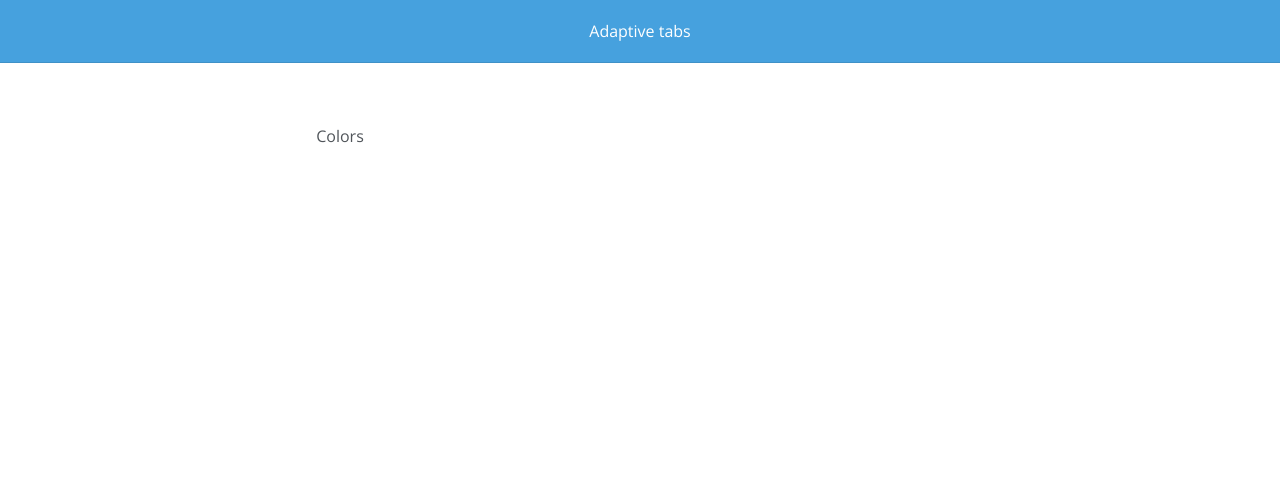
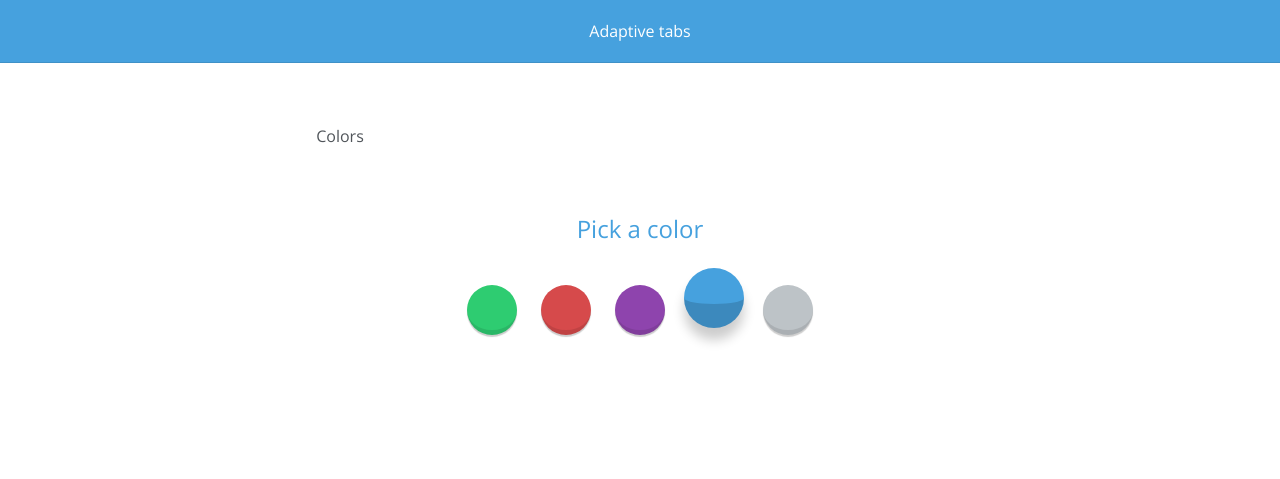
Before and after one commit to cupOJoseph/adaptive-html-tabs, a plain HTML site: page index.html in a window 1280 px wide. Drawn offline with nearby package versions, Linux system fonts and the light colour scheme.

Commit message:
linked my js

```diff
--- a/index.html
+++ b/index.html
@@ -7,6 +7,7 @@
    <link href='https://fonts.googleapis.com/css?family=Open+Sans:400,300' rel='stylesheet' type='text/css'>
     <link rel="stylesheet" href="style.css" type="text/css">
    <script src="//cdnjs.cloudflare.com/ajax/libs/jquery/2.1.3/jquery.min.js" type="text/javascript"></script>
+   <script src="tabs.js" type="text/javascript"></script>
   </head>
   <body>
     <nav class="bg-color">Adaptive tabs</nav>
```
